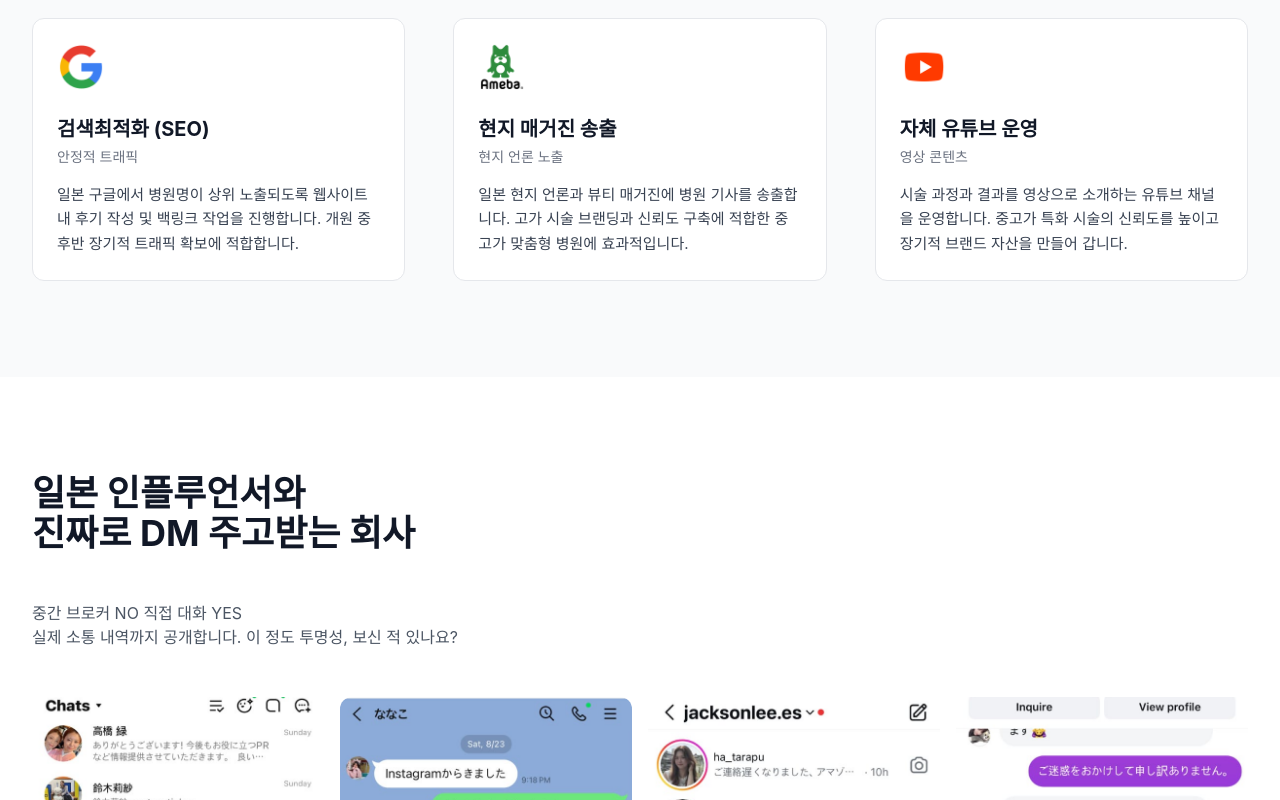
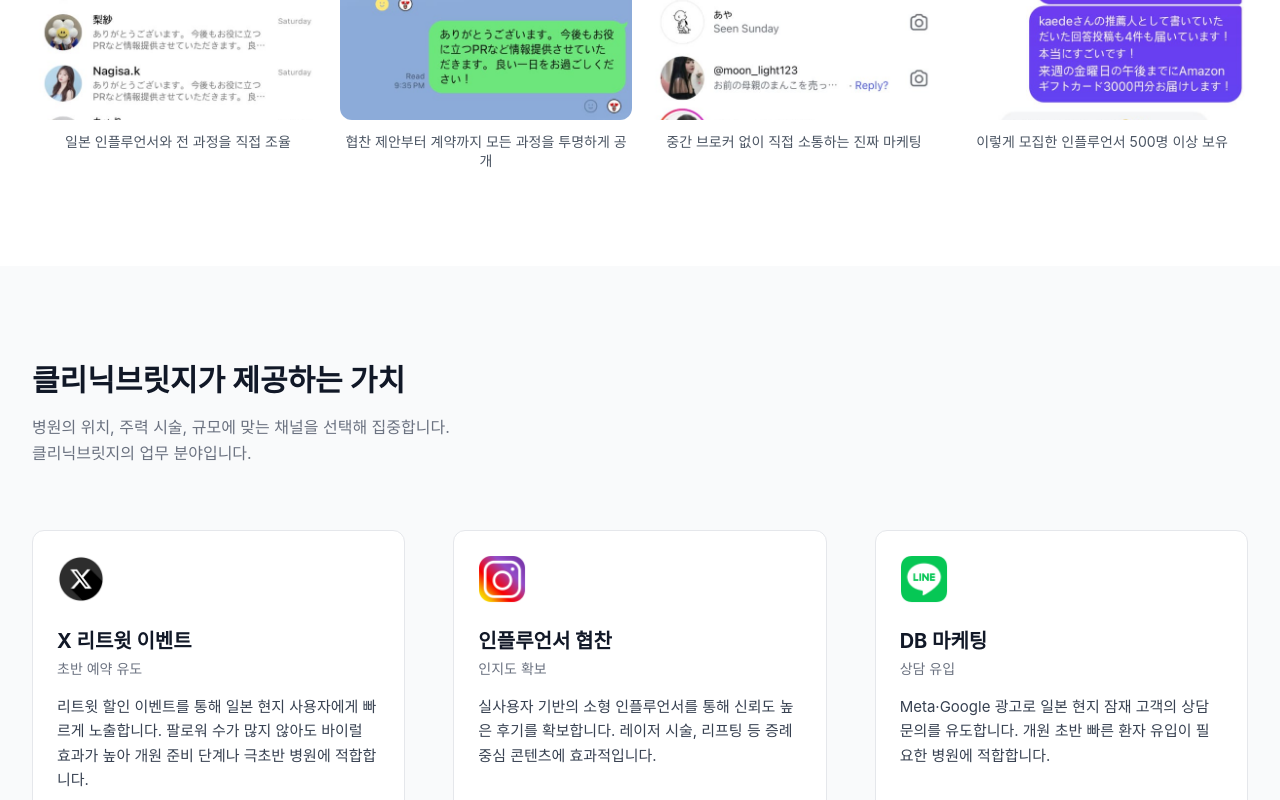
Before and after one commit to hckang2000/marketing, a Next.js app: page / in a window 1280 px wide. Shown: the part 1860-2660 px from the top of the page. Built offline with nearby package versions, Linux system fonts and the light colour scheme; no server answers; a web font is replaced by a local one.

Commit message:
refactor: InfluencerDM과 Service 섹션 순서 교체

```diff
--- a/src/app/page.tsx
+++ b/src/app/page.tsx
@@ -31,8 +31,8 @@ export default function HomePage() {
     <>
       <Hero onContactClick={openContact} />
       <Differentiators />
+      <InfluencerDM />
       <Service />
-      <InfluencerDM />
       <SocialProof />
     </>
   )
```
